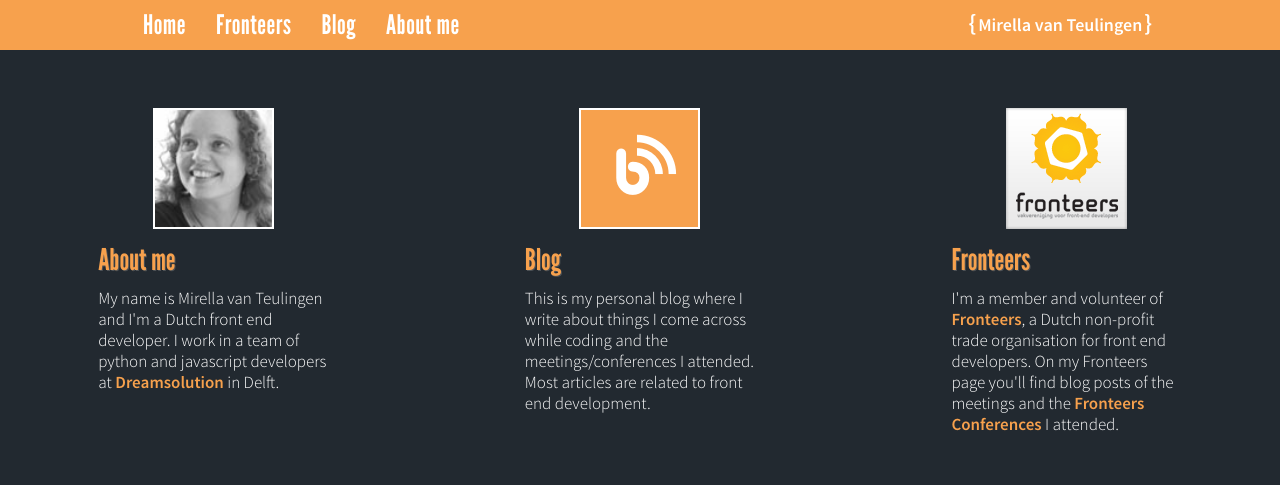
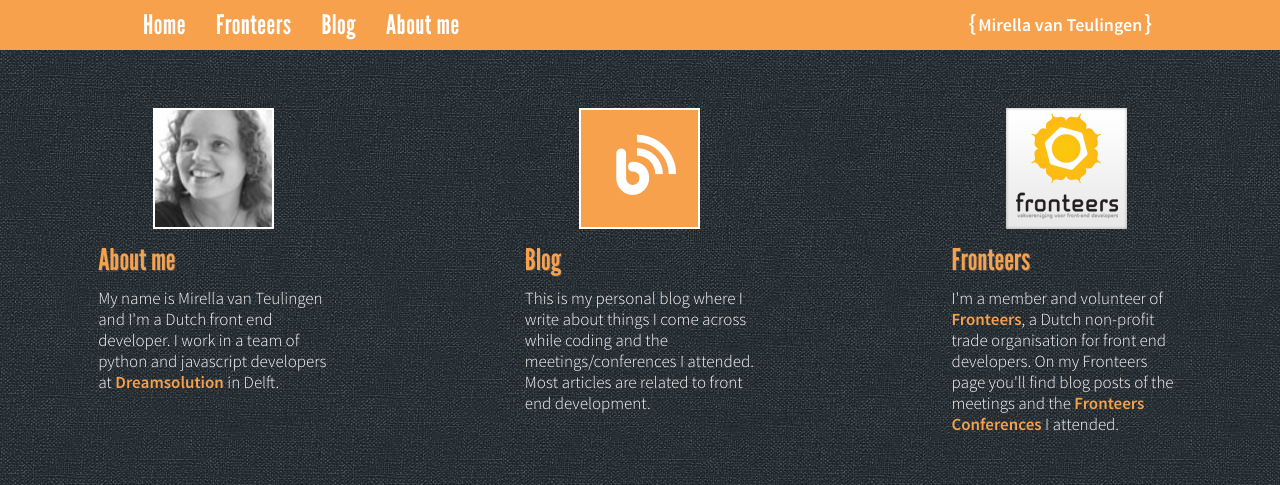
Before and after one commit to mirelvt/website, a website: page html/index.html in a window 1280 px wide. Shown: the top 485 px of the page. Drawn offline with nearby package versions, Linux system fonts and the light colour scheme; files that its build step writes are made by us from their sources.

Commit message:
Create bg image for the body.

```diff
--- a/scss/base.scss
+++ b/scss/base.scss
@@ -25,7 +25,8 @@
   font-size: 1.7rem;
   color: $c-text;
   line-height: 2.1rem;
-  background-color: $c-bg;
+  background: url(../img/bg.jpg) $c-bg;
+  background-attachment: fixed;
 
   @media (max-width: 500px) {
     font-size: 1.7rem;
```
Also changed, not shown: html/img/bg.jpg (added).
